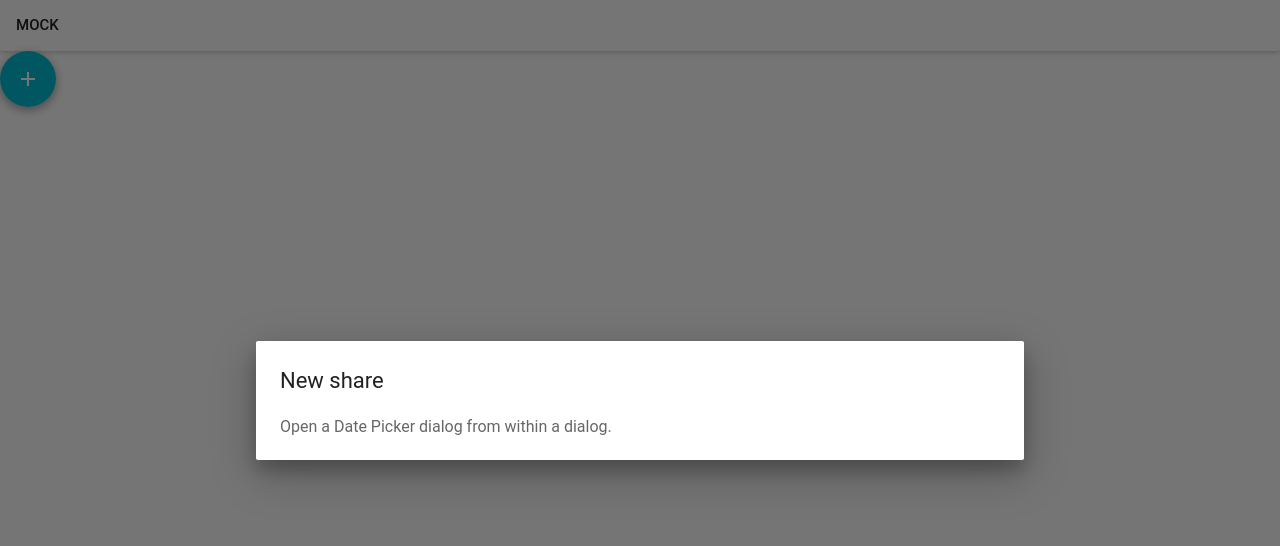
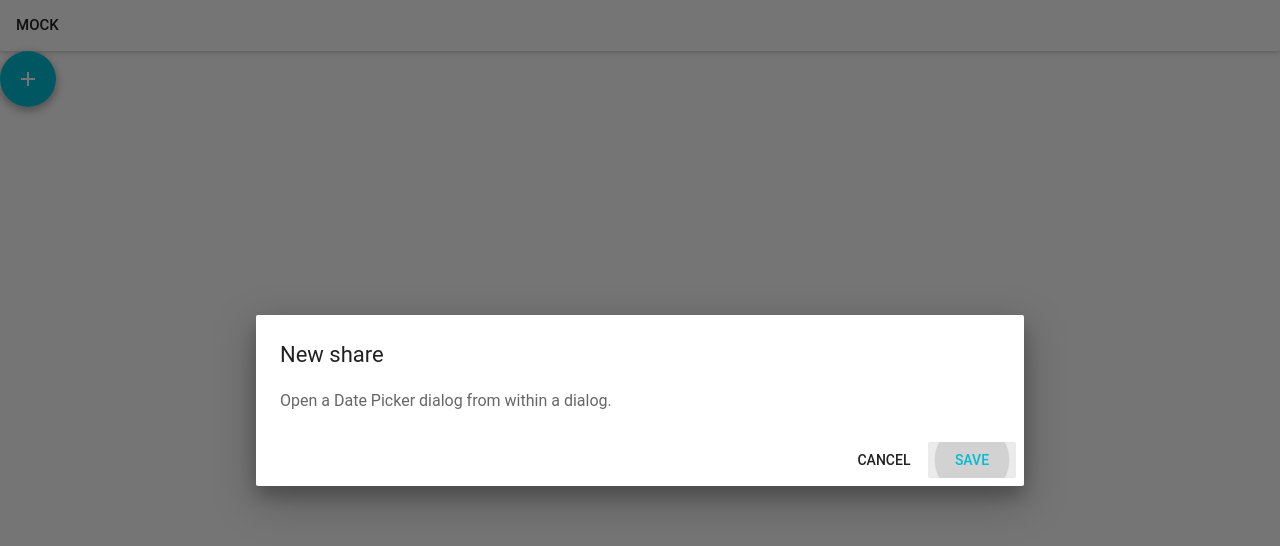
Before and after one commit to lairjr/my-stock-market, a React (Create React App) app: page / in a window 1280 px wide. Both pictures are taken after a click on the button 28 px from the left and 79 px from the top of the page. Shown: the top 546 px of the page. Built offline with nearby package versions, Linux system fonts and the light colour scheme.

Commit message:
Add actions to dialog

```diff
--- a/src/Share/Components/ShareDialog.js
+++ b/src/Share/Components/ShareDialog.js
@@ -1,12 +1,27 @@
 import React from 'react';
 import PropTypes from 'prop-types';
+import FlatButton from 'material-ui/FlatButton';
 import MaterialDialog from 'material-ui/Dialog';
+
+const actions = [
+  <FlatButton
+    label="Cancel"
+    onClick={() => {}}
+  />,
+  <FlatButton
+    label="Save"
+    primary
+    keyboardFocused
+    onClick={() => {}}
+  />,
+];
 
 const ShareDialog = ({ isOpen }) => (
   <MaterialDialog
     title="New share"
     modal={false}
     open={isOpen}
+    actions={actions}
   >
      Open a Date Picker dialog from within a dialog.
   </MaterialDialog>
```
